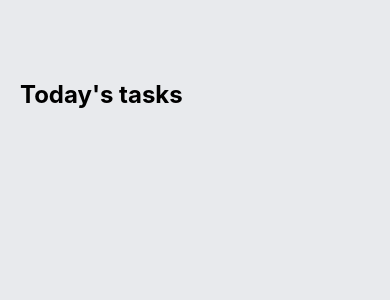
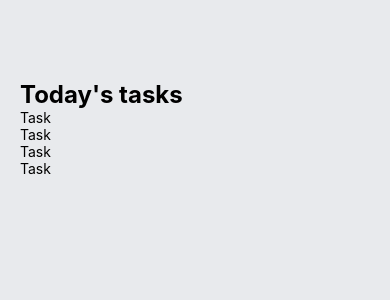
Before and after one commit to vinhhn3/pnv23-react-native, a React Native app: screen / in a window 390 px wide. Shown: the top 300 px of the page. Built offline with nearby package versions, Linux system fonts and the light colour scheme.

Commit message:
Add Task component

```diff
--- a/App.js
+++ b/App.js
@@ -1,5 +1,6 @@
 import { useState } from "react";
 import { StyleSheet, Text, View } from "react-native";
+import Task from "./components/Task";
 
 export default function App() {
     const [name, setName] = useState("");
@@ -8,7 +9,12 @@
         <View style={styles.container}>
             <View style={styles.taskWrapper}>
                 <Text style={styles.sectionTitle}>Today's tasks</Text>
-                <View style={styles.items}></View>
+                <View style={styles.items}>
+                    <Task />
+                    <Task />
+                    <Task />
+                    <Task />
+                </View>
             </View>
         </View>
     );
--- /dev/null
+++ b/components/Task.js
@@ -0,0 +1,12 @@
+import React from "react";
+import { Text, View } from "react-native";
+
+const Task = () => {
+    return (
+        <View>
+            <Text>Task</Text>
+        </View>
+    );
+};
+
+export default Task;
```
